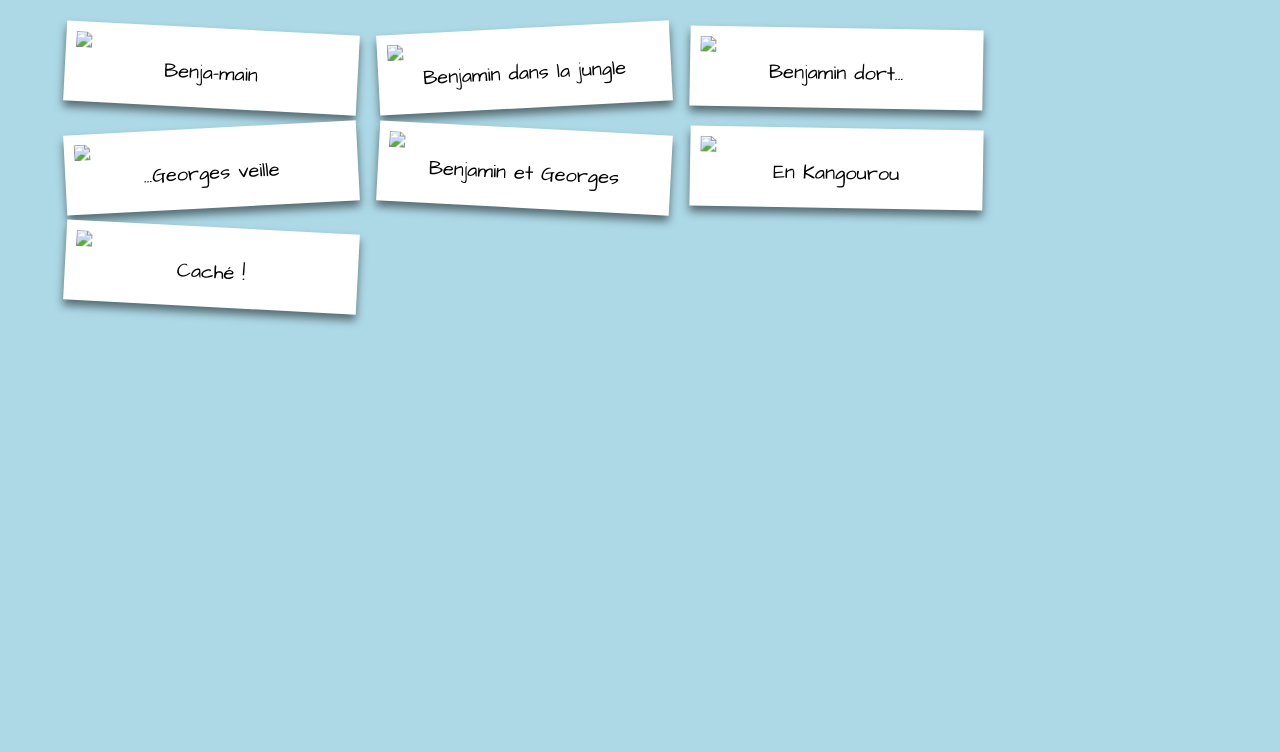
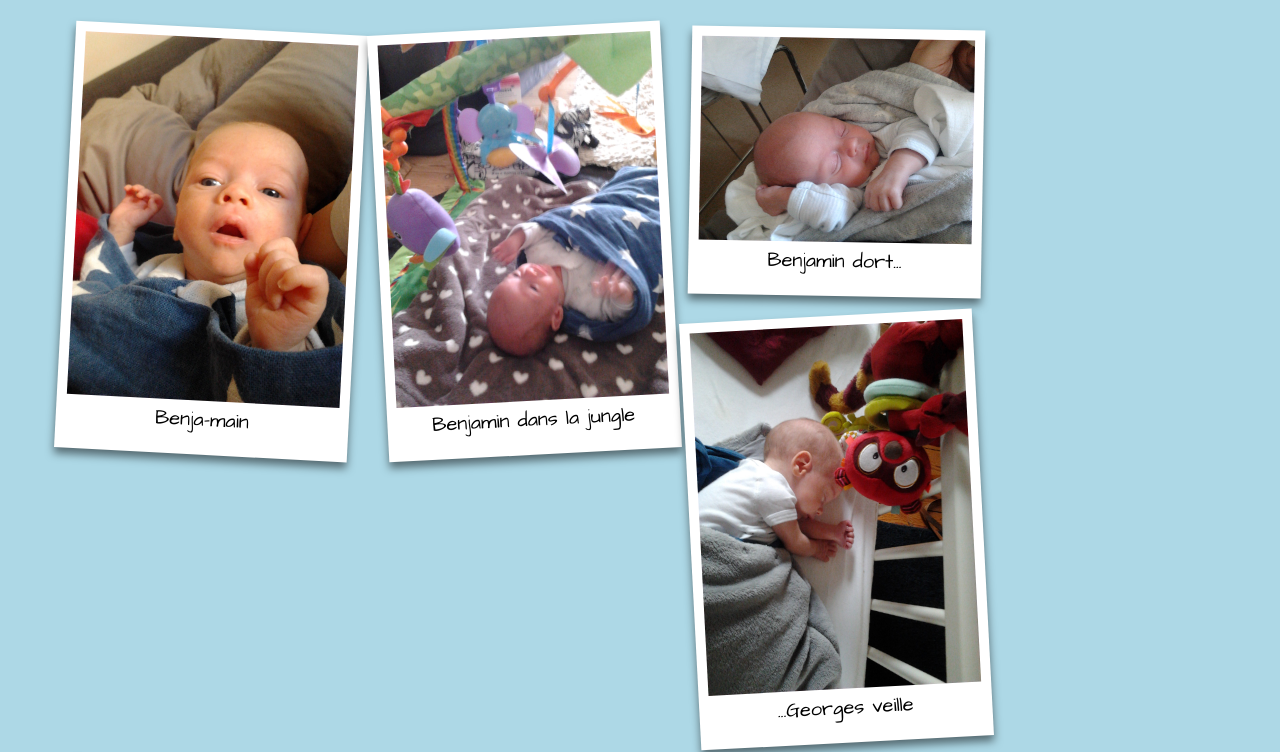
Before and after one commit to vanakenm/vanaken-mager, a plain HTML site: page photos.html in a window 1280 px wide. Shown: the part 54-806 px from the top of the page. Drawn offline with Linux system fonts and the light colour scheme; the site is published under a folder, as on GitHub Pages, so addresses that start at the root find nothing.

Commit message:
fix images url

```diff
--- a/photos.html
+++ b/photos.html
@@ -38,31 +38,31 @@
     <div class="container">
   <div class="row">
       <a class="col-xs-3 picture">
-      <img class="img-responsive" src="/images/ben_main.jpg" />
+      <img class="img-responsive" src="images/ben_main.jpg" />
       <p class="text-center">Benja-main</p>
       </a>
       <a class="col-xs-3 picture">
-      <img class="img-responsive" src="/images/ben_dans_la_jungle.jpg" />
+      <img class="img-responsive" src="images/ben_dans_la_jungle.jpg" />
       <p class="text-center">Benjamin dans la jungle</p>
       </a>
       <a class="col-xs-3 picture">
-      <img class="img-responsive" src="/images/ben_dors.jpg" />
+      <img class="img-responsive" src="images/ben_dors.jpg" />
       <p class="text-center">Benjamin dort...</p>
       </a>
       <a class="col-xs-3 picture">
-      <img class="img-responsive" src="/images/ben_dors_avec_georges.jpg" />
+      <img class="img-responsive" src="images/ben_dors_avec_georges.jpg" />
       <p class="text-center">...Georges veille</p>
       </a>
       <a class="col-xs-3 picture">
-      <img class="img-responsive" src="/images/ben_et_georges.jpg" />
+      <img class="img-responsive" src="images/ben_et_georges.jpg" />
       <p class="text-center">Benjamin et Georges</p>
       </a>
       <a class="col-xs-3 picture">
-      <img class="img-responsive" src="/images/peau_a_peau.jpg" />
+      <img class="img-responsive" src="images/peau_a_peau.jpg" />
       <p class="text-center">En Kangourou</p>
       </a>
       <a class="col-xs-3 picture">
-      <img class="img-responsive" src="/images/ben_captain_america_incognito.jpg" />
+      <img class="img-responsive" src="images/ben_captain_america_incognito.jpg" />
       <p class="text-center">Caché !</p>
       </a>
   </div>
```
Also changed, not shown: envies.html (+7 -7 lines), index.html (+1 -1 lines).
